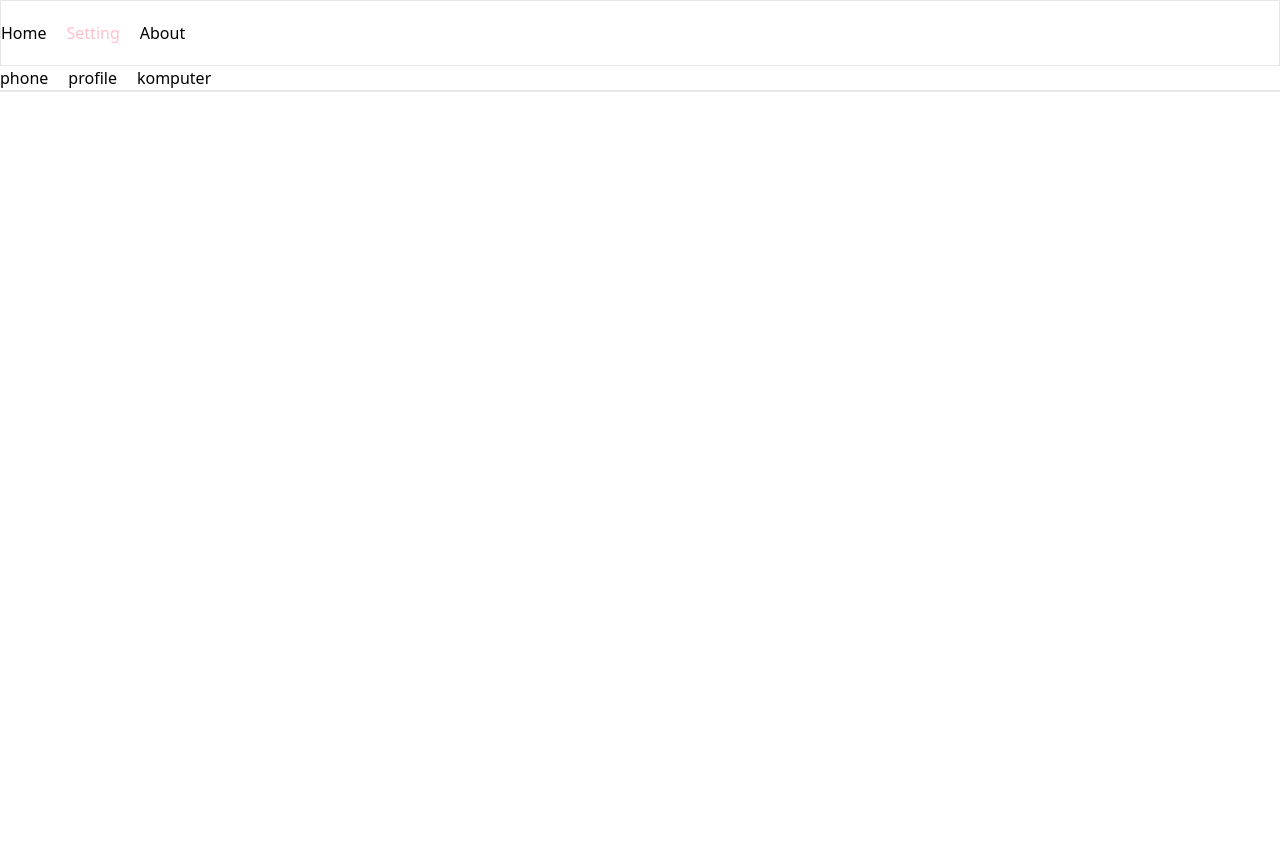
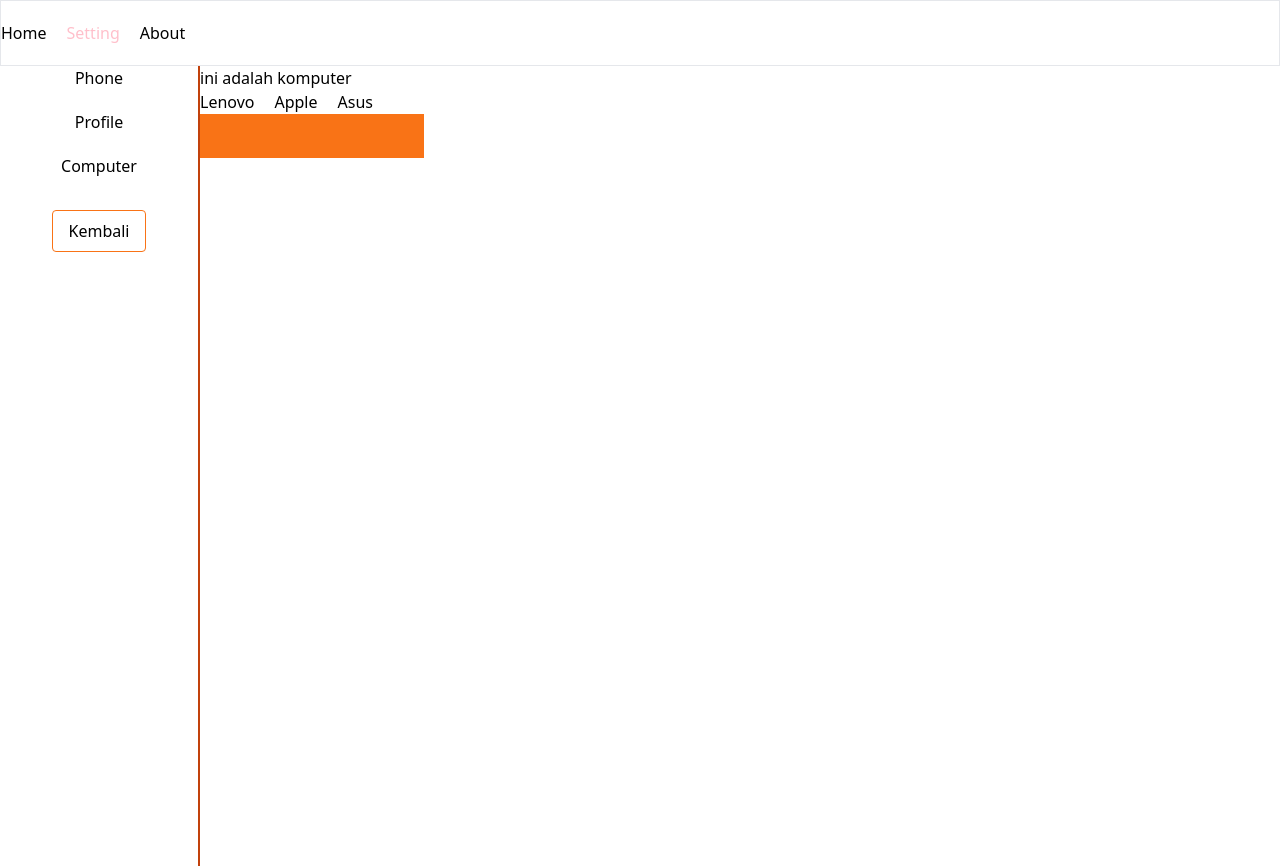
Before and after one commit to rhtsgh17/React, a React (Create React App) app: page /setting/komputer in a window 1280 px wide. Before the commit the page ends 800 px from the top, so only its background shows below. Built offline with nearby package versions, Linux system fonts and the light colour scheme.

Commit message:
react-router

```diff
--- a/src/App.js
+++ b/src/App.js
@@ -8,6 +8,9 @@ import NotFound from './pages/NotFound';
 import Komputer from './pages/setting/komputer';
 import Phone from './pages/setting/phone';
 import Profile from './pages/setting/profile';
+import Asus from './pages/setting/komputer/asus';
+import Apple from './pages/setting/komputer/apple';
+import Lenovo from './pages/setting/komputer/lenovo';
 function App() {
 
   return (
@@ -42,9 +45,13 @@ function App() {
       <Routes>
         <Route path='/' element={<Home />} />
         <Route path='/setting' element={<Setting />} >
-          <Route path='komputer' element={<komputer />} />
-          <Route path='phone' element={<phone />} />
-          <Route path='profile' element={<profile />} />
+          <Route path='komputer' element={<Komputer />} >
+            <Route path='lenovo' element={<Lenovo />} />
+            <Route path='apple' element={<Apple />} />
+            <Route path='asus' element={<Asus />} />
+          </Route>
+          <Route path='phone' element={<Phone />} />
+          <Route path='profile' element={<Profile />} />
         </Route>
         <Route path='/about' element={<About />} />
         <Route path='/about/:id/:nama' element={<Detail />} />
--- a/src/pages/detail.jsx
+++ b/src/pages/detail.jsx
@@ -1,11 +1,19 @@
-import { useParams } from "react-router-dom"
+import { useParams, useNavigate } from "react-router-dom"
 
 export default function Detail () {
+    let navigate = useNavigate();
     let {id,nama} = useParams ()
     return(
         <div>
             <p>ini adalah detail</p>
             <p>id nya adalah {id} {nama}</p>
+            <button
+            onClick={() => {
+                return navigate("/home", {replace:true});
+            }}
+            >
+            home
+            </button>
         </div>
-    )
+    );
 }
--- a/src/pages/home.jsx
+++ b/src/pages/home.jsx
@@ -1,5 +1,20 @@
+import React from "react";
+import { useNavigate } from "react-router-dom";
 export default function Home(){
+    const navigate = useNavigate();
+
+    const [msg, setMsg] = React.useState("belum login")
+    const handleLogin = () => {
+        setMsg("proses login");
+        setTimeout()
+
+        return navigate("about", {replace: true});
+    }
     return(
-            <div>nah iye home</div>
+            <div>
+                <p>nah iye home</p>
+                <p>{msg}</p>
+                <button onClick={handleLogin}>Login</button>
+            </div>
     );
 }
--- a/src/pages/setting.jsx
+++ b/src/pages/setting.jsx
@@ -1,17 +1,34 @@
-import { Outlet, Link } from "react-router-dom";
+import { Outlet, Link, useNavigate, useLocation } from "react-router-dom";
 
 
 export default function Setting(){
-    return(
-            <div>
-                <section className="space-x-5">
-                    <Link to={"/setting/phone"}>phone</Link>
-                    <Link to={"/setting/profile"}>profile</Link>
-                    <Link to={"/setting/komputer"}>komputer</Link>
-                </section>
-                <section className="col-span-4 border">
-                    <Outlet />
-                </section>
+    let navigate = useNavigate();
+    let location = useLocation();
+    let path = location.pathname.split("/") [1];
+    let cekPath = location.pathname.split("/") [2];
+    console.log("Location = ", location.pathname);
+    console.log("split =",location.pathname.split("/"))
+    console.log("location =>",path)
+    return (
+        <div className="flex">
+          <section className="">
+            <div className="flex items-center flex-col h-screen border-r-2 w-[200px] border-orange-700 gap-5">
+              <Link to={`/${path}/phone`}>
+                <span style={{color: cekPath === 'phone' ? 'red' : undefined}}>Phone</span>
+              </Link>
+              <Link to={`/${path}/profile`}>
+                <span style={{color: cekPath === 'profile' ? 'red' : undefined}}>Profile</span>
+              </Link>
+              <Link to={`/${path}/computer`}>
+                <span style={{color: cekPath === 'computer' ? 'red' : undefined}}>Computer</span>
+              </Link>
+
+              <button className="border border-orange-500 rounded py-2 px-4 mt-3" onClick={() => {return navigate(-1)}}>Kembali</button>
             </div>
-    );
-}
+          </section>
+          <section className="">
+            <Outlet />
+          </section>
+        </div>
+      );
+    }
--- a/src/pages/setting/komputer.jsx
+++ b/src/pages/setting/komputer.jsx
@@ -1,7 +1,17 @@
+import { Outlet,Link } from "react-router-dom";
+
 export default function Komputer () {
     return(
         <div>
-            ini adalah komputer
+            <div> ini adalah komputer</div>
+           <div className="space-x-5">
+           <Link to="/setting/komputer/lenovo">Lenovo</Link>
+           <Link to="/setting/komputer/apple">Apple</Link>{""}
+           <Link to="/setting/komputer/asus">Asus</Link>
+           </div>
+            <div className="bg-orange-500 w-56 h-11">
+                <Outlet/>
+            </div>
         </div>
     )
 
--- /dev/null
+++ b/src/pages/setting/komputer/apple.jsx
@@ -0,0 +1,7 @@
+export default function Apple() {
+    return (
+        <div>
+            ini adalah apple
+        </div>
+    )
+}
--- /dev/null
+++ b/src/pages/setting/komputer/asus.jsx
@@ -0,0 +1,7 @@
+export default function Asus() {
+    return (
+        <div>
+            ini adalah asus
+        </div>
+    )
+}
--- /dev/null
+++ b/src/pages/setting/komputer/lenovo.jsx
@@ -0,0 +1,7 @@
+export default function Lenovo() {
+    return (
+        <div>
+            ini adalah Lenovo
+        </div>
+    )
+}
```
